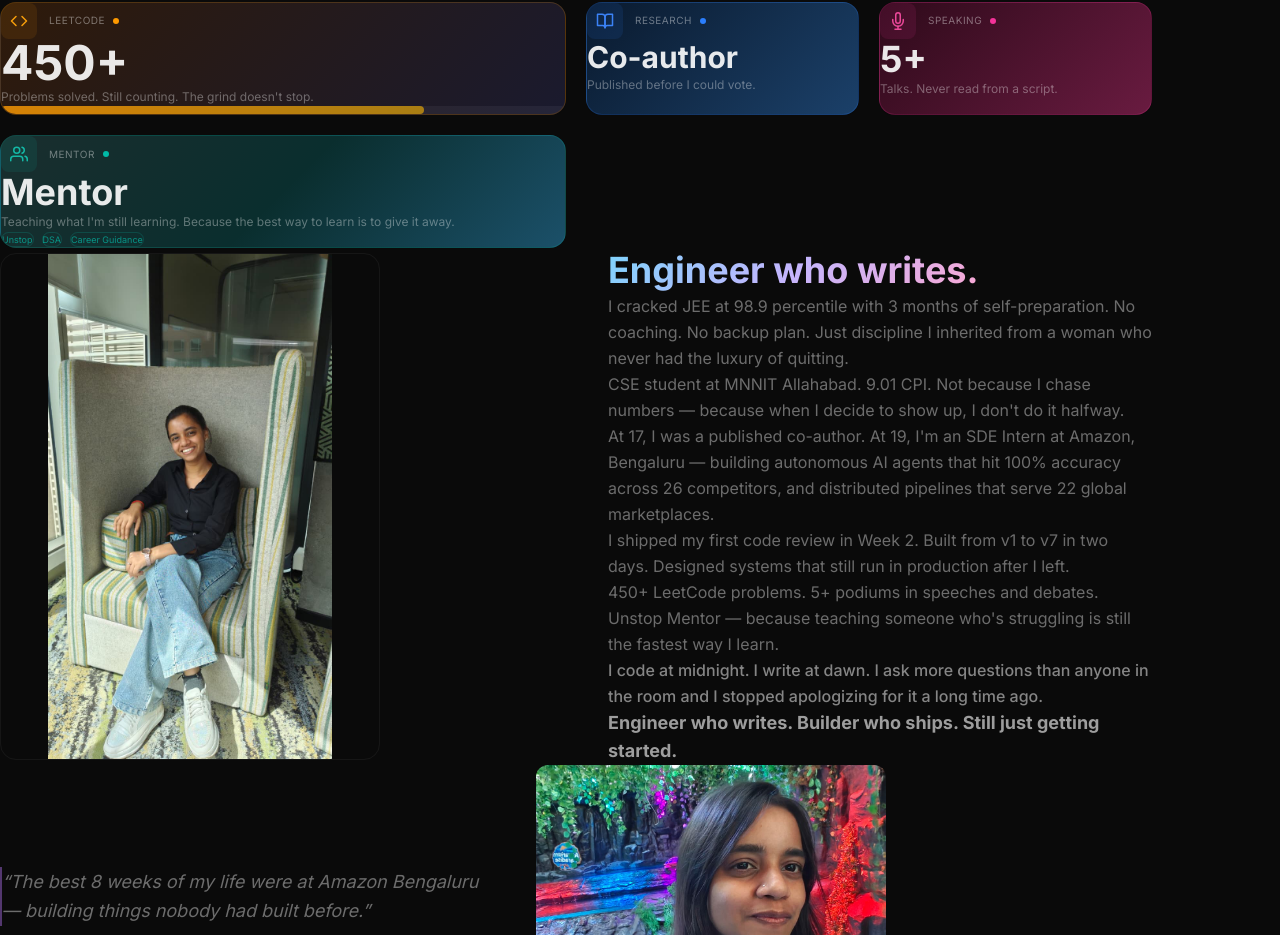
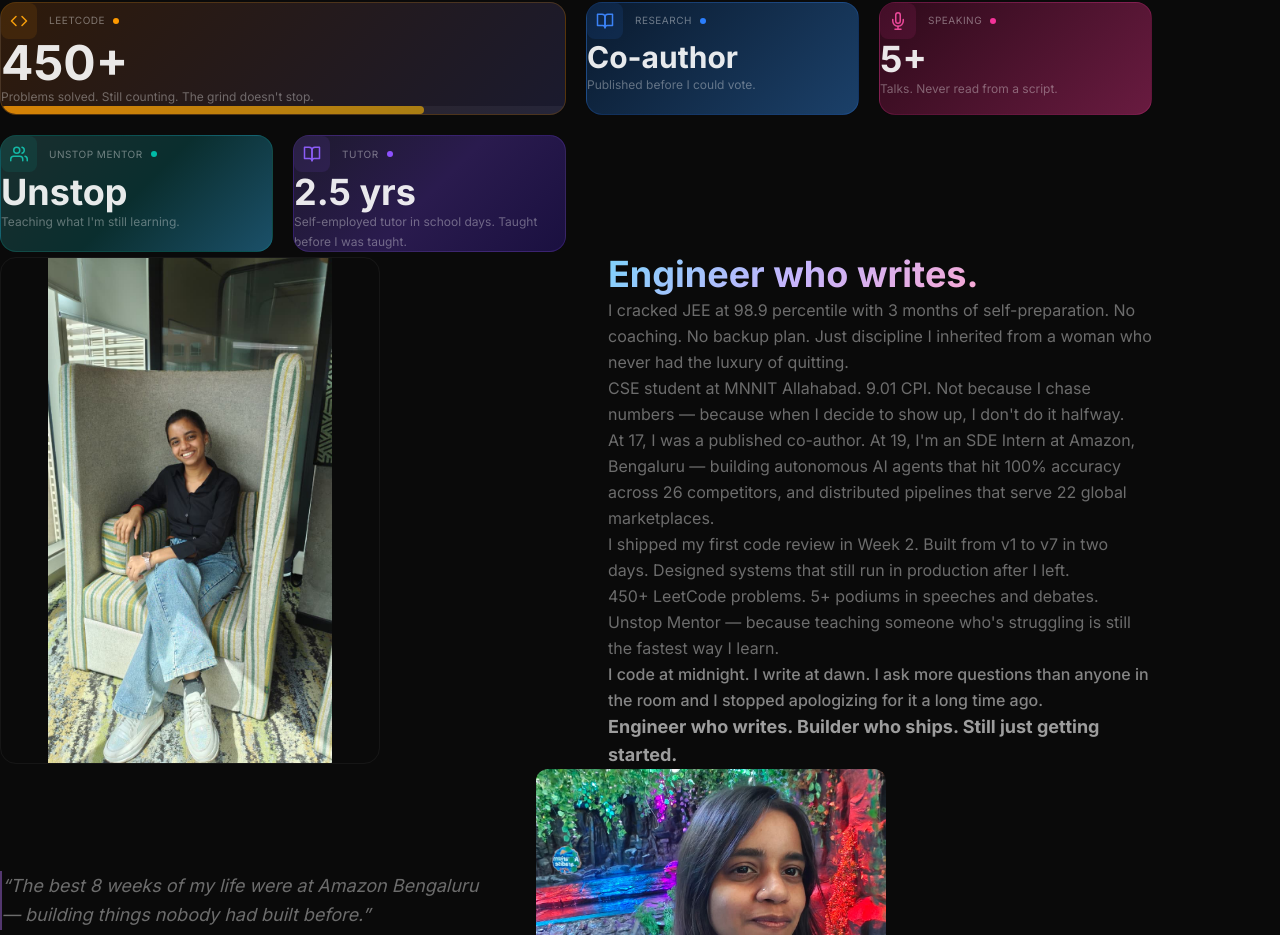
Before and after one commit to Mallika-coder/my-portfolio, a Next.js app: page / in a window 1280 px wide. Shown: the part 957-1892 px from the top of the page. Built offline with nearby package versions, Linux system fonts and the light colour scheme; a web font is replaced by a local one.

Commit message:
Bento: rename Mentor→Unstop Mentor, add 2.5yr Tutor card (violet accent)

```diff
--- a/src/app/page.tsx
+++ b/src/app/page.tsx
@@ -347,9 +347,9 @@ export default function Home() {
                 <p className="text-xs text-white/35 leading-relaxed">Talks. Never read from a script.</p>
               </motion.div>
 
-              {/* Card 7: Mentor — span 2 */}
+              {/* Card 7: Unstop Mentor */}
               <motion.div
-                className="col-span-2 p-6 md:p-8 rounded-2xl border border-teal-500/20 backdrop-blur-sm relative overflow-hidden group cursor-default"
+                className="col-span-1 p-6 md:p-8 rounded-2xl border border-teal-500/20 backdrop-blur-sm relative overflow-hidden group cursor-default"
                 style={{ background: "linear-gradient(135deg, #1a2e2e, #0a2e2e, #1b5069)" }}
                 initial={{ opacity: 0, y: 30 }}
                 whileInView={{ opacity: 1, y: 0 }}
@@ -362,17 +362,35 @@ export default function Home() {
                     <svg width="18" height="18" viewBox="0 0 24 24" fill="none" stroke="#14b8a6" strokeWidth="2" strokeLinecap="round" strokeLinejoin="round"><path d="M17 21v-2a4 4 0 0 0-4-4H5a4 4 0 0 0-4 4v2"/><circle cx="9" cy="7" r="4"/><path d="M23 21v-2a4 4 0 0 0-3-3.87"/><path d="M16 3.13a4 4 0 0 1 0 7.75"/></svg>
                   </div>
                   <span className="text-[10px] font-[var(--font-mono)] text-white/40 tracking-wider uppercase flex items-center gap-2">
-                    Mentor
+                    Unstop Mentor
                     <span className="w-1.5 h-1.5 rounded-full bg-teal-500 animate-pulse" />
                   </span>
                 </div>
-                <p className="text-3xl md:text-4xl font-bold text-white/90 mb-2">Mentor</p>
-                <p className="text-xs text-white/35 leading-relaxed mb-4">Teaching what I&apos;m still learning. Because the best way to learn is to give it away.</p>
-                <div className="flex flex-wrap gap-2">
-                  {["Unstop", "DSA", "Career Guidance"].map((tag) => (
-                    <span key={tag} className="px-2 py-0.5 text-[9px] font-[var(--font-mono)] text-teal-400/60 border border-teal-500/20 rounded-full">{tag}</span>
-                  ))}
+                <p className="text-3xl md:text-4xl font-bold text-white/90 mb-2">Unstop</p>
+                <p className="text-xs text-white/35 leading-relaxed">Teaching what I&apos;m still learning.</p>
+              </motion.div>
+
+              {/* Card 8: Self-employed Tutor */}
+              <motion.div
+                className="col-span-1 p-6 md:p-8 rounded-2xl border border-violet-500/20 backdrop-blur-sm relative overflow-hidden group cursor-default"
+                style={{ background: "linear-gradient(135deg, #1e1a2e, #2a1b4e, #1a1040)" }}
+                initial={{ opacity: 0, y: 30 }}
+                whileInView={{ opacity: 1, y: 0 }}
+                viewport={{ once: true }}
+                transition={{ duration: 0.6, delay: 0.7 }}
+                whileHover={{ y: -4, scale: 1.02, boxShadow: "0 20px 40px rgba(139,92,246,0.15)" }}
+              >
+                <div className="flex items-center gap-3 mb-4">
+                  <div className="w-9 h-9 rounded-lg bg-violet-500/10 flex items-center justify-center">
+                    <svg width="18" height="18" viewBox="0 0 24 24" fill="none" stroke="#8b5cf6" strokeWidth="2" strokeLinecap="round" strokeLinejoin="round"><path d="M2 3h6a4 4 0 0 1 4 4v14a3 3 0 0 0-3-3H2z"/><path d="M22 3h-6a4 4 0 0 0-4 4v14a3 3 0 0 1 3-3h7z"/></svg>
+                  </div>
+                  <span className="text-[10px] font-[var(--font-mono)] text-white/40 tracking-wider uppercase flex items-center gap-2">
+                    Tutor
+                    <span className="w-1.5 h-1.5 rounded-full bg-violet-500 animate-pulse" />
+                  </span>
                 </div>
+                <p className="text-3xl md:text-4xl font-bold text-white/90 mb-2">2.5 yrs</p>
+                <p className="text-xs text-white/35 leading-relaxed">Self-employed tutor in school days. Taught before I was taught.</p>
               </motion.div>
             </div>
           </div>
```
